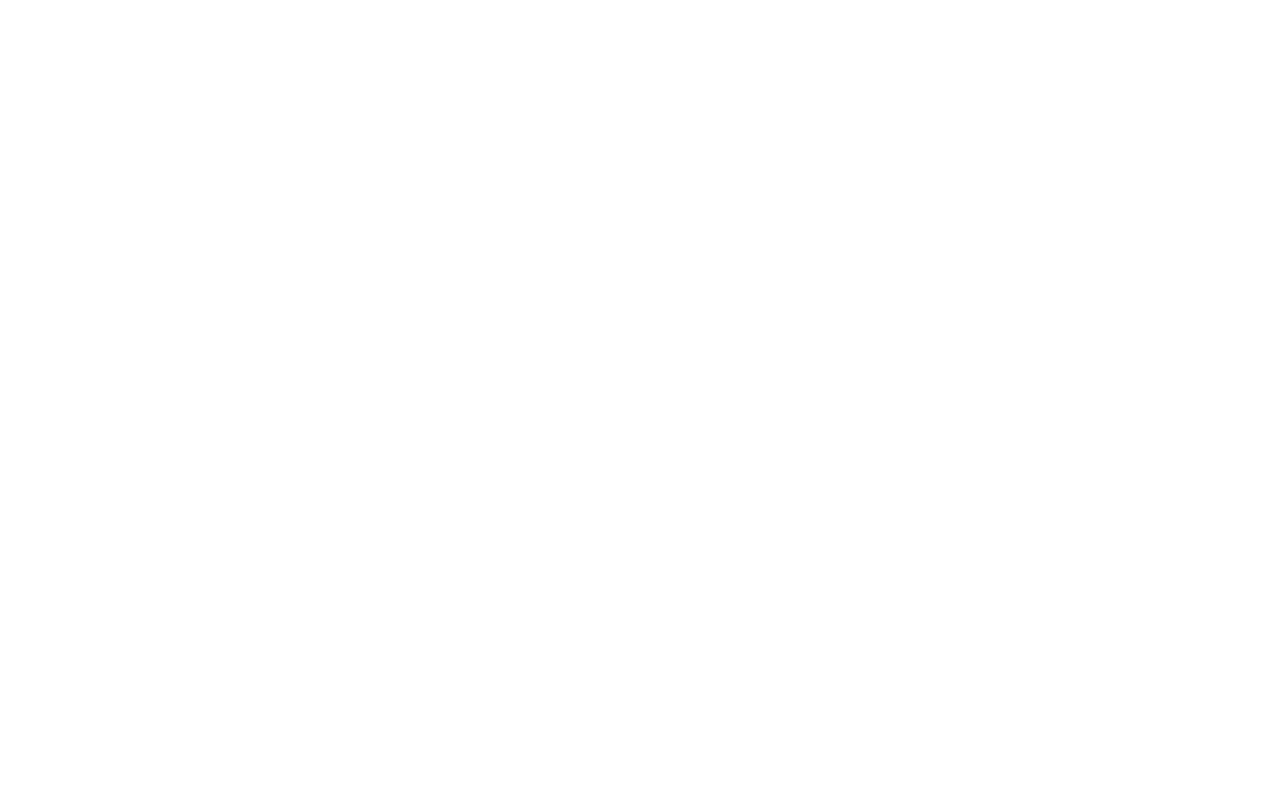
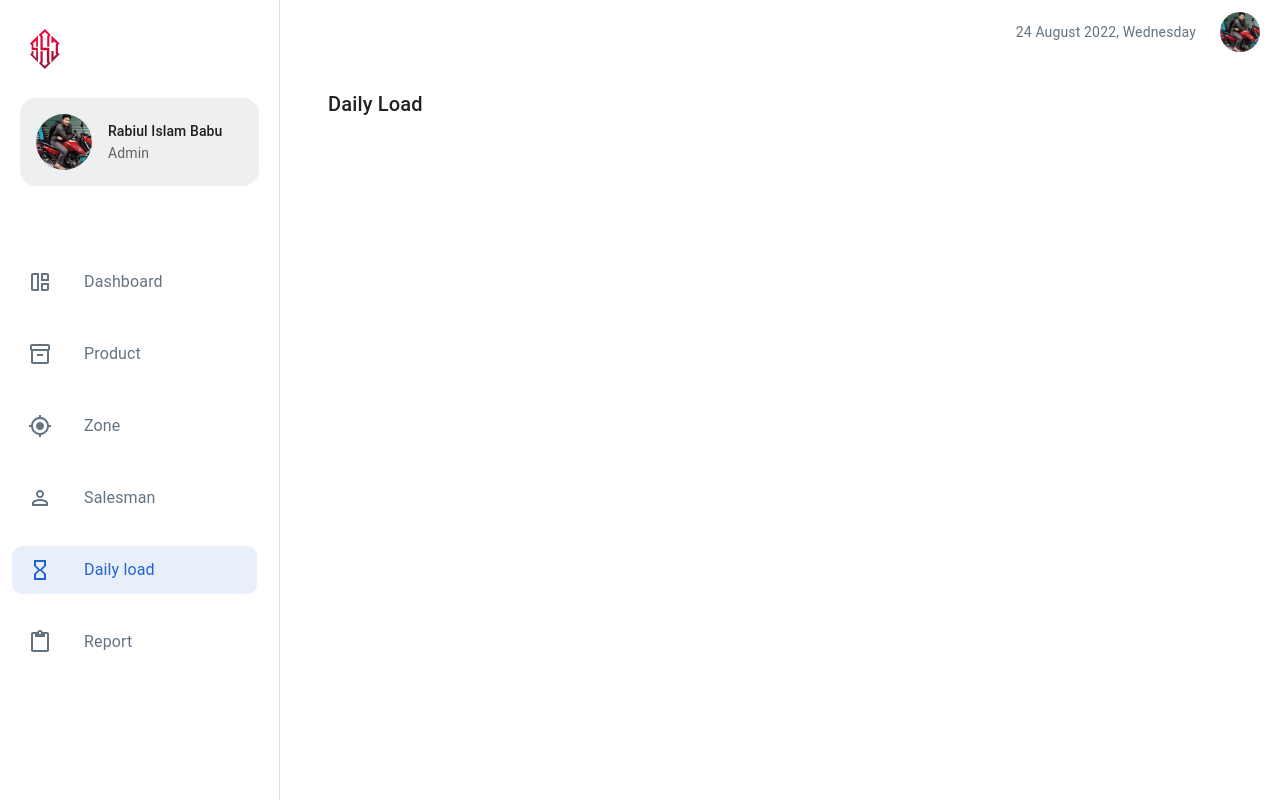
Before and after one commit to jisan538/-test--react-material, a React (Create React App) app: page /daily-load in a window 1280 px wide. Before the commit this address had no page. Built offline with nearby package versions, Linux system fonts and the light colour scheme.

Commit message:
pages done

```diff
--- a/src/Components/MainRoute.js
+++ b/src/Components/MainRoute.js
@@ -1,13 +1,21 @@
 import React from "react";
 import { Route,Routes } from "react-router-dom";
+import DailyLoad from "../Pages/DailyLoad";
 import Dashboard from "../Pages/Dashboard";
 import Product from "../Pages/Product";
+import Report from "../Pages/Report";
+import Salesman from "../Pages/Salesman";
+import Zone from "../Pages/Zone";
 
 export default function MainRoute() {
   return (
     <Routes>
         <Route path="/" element={<Dashboard />} />
         <Route path="/product" element={<Product />} />
+        <Route path="/zone" element={<Zone />} />
+        <Route path="/salesman" element={<Salesman />} />
+        <Route path="/daily-load" element={<DailyLoad />} />
+        <Route path="/report" element={<Report />} />
     </Routes>
   )
 };
--- /dev/null
+++ b/src/Pages/DailyLoad.js
@@ -0,0 +1,35 @@
+import { Box, Container, Toolbar, Typography } from "@mui/material";
+import React from "react";
+import Sidebar from "../Components/Sidebar";
+
+export default function DailyLoad() {
+    const drawerWidth = 280;
+
+    return (
+        <Box>
+            <Sidebar />
+            <Box
+                component="main"
+                sx={{
+                    p: 3,
+                    width: { lg: `calc(100% - ${drawerWidth}px)` },
+                    ml: { lg: `${drawerWidth}px` },
+                }}
+            >
+                <Toolbar />
+                <Container>
+                    <Box
+                        sx={{
+                            mb: 4,
+                            display: "flex",
+                            justifyContent: "space-between",
+                            alignItems: "center",
+                        }}
+                    >
+                        <Typography variant="h6">Daily Load</Typography>
+                    </Box>
+                </Container>
+            </Box>
+        </Box>
+    );
+}
--- /dev/null
+++ b/src/Pages/Report.js
@@ -0,0 +1,35 @@
+import { Box, Container, Toolbar, Typography } from "@mui/material";
+import React from "react";
+import Sidebar from "../Components/Sidebar";
+
+export default function Report() {
+    const drawerWidth = 280;
+
+    return (
+        <Box>
+            <Sidebar />
+            <Box
+                component="main"
+                sx={{
+                    p: 3,
+                    width: { lg: `calc(100% - ${drawerWidth}px)` },
+                    ml: { lg: `${drawerWidth}px` },
+                }}
+            >
+                <Toolbar />
+                <Container>
+                    <Box
+                        sx={{
+                            mb: 4,
+                            display: "flex",
+                            justifyContent: "space-between",
+                            alignItems: "center",
+                        }}
+                    >
+                        <Typography variant="h6">Report</Typography>
+                    </Box>
+                </Container>
+            </Box>
+        </Box>
+    );
+}
--- /dev/null
+++ b/src/Pages/Salesman.js
@@ -0,0 +1,35 @@
+import React from "react";
+import { Box, Container, Toolbar, Typography } from "@mui/material";
+import Sidebar from "../Components/Sidebar";
+
+export default function Salesman() {
+    const drawerWidth = 280;
+
+    return (
+        <Box>
+            <Sidebar />
+            <Box
+                component="main"
+                sx={{
+                    p: 3,
+                    width: { lg: `calc(100% - ${drawerWidth}px)` },
+                    ml: { lg: `${drawerWidth}px` },
+                }}
+            >
+                <Toolbar />
+                <Container>
+                    <Box
+                        sx={{
+                            mb: 4,
+                            display: "flex",
+                            justifyContent: "space-between",
+                            alignItems: "center",
+                        }}
+                    >
+                        <Typography variant="h6">Sales Man Details</Typography>
+                    </Box>
+                </Container>
+            </Box>
+        </Box>
+    );
+}
--- /dev/null
+++ b/src/Pages/Zone.js
@@ -0,0 +1,35 @@
+import { Box, Container, Toolbar, Typography } from "@mui/material";
+import React from "react";
+import Sidebar from "../Components/Sidebar";
+
+export default function Zone() {
+    const drawerWidth = 280;
+
+    return (
+        <Box>
+            <Sidebar />
+            <Box
+                component="main"
+                sx={{
+                    p: 3,
+                    width: { lg: `calc(100% - ${drawerWidth}px)` },
+                    ml: { lg: `${drawerWidth}px` },
+                }}
+            >
+                <Toolbar />
+                <Container>
+                    <Box
+                        sx={{
+                            mb: 4,
+                            display: "flex",
+                            justifyContent: "space-between",
+                            alignItems: "center",
+                        }}
+                    >
+                        <Typography variant="h6">Area and Zone</Typography>
+                    </Box>
+                </Container>
+            </Box>
+        </Box>
+    );
+}
```
